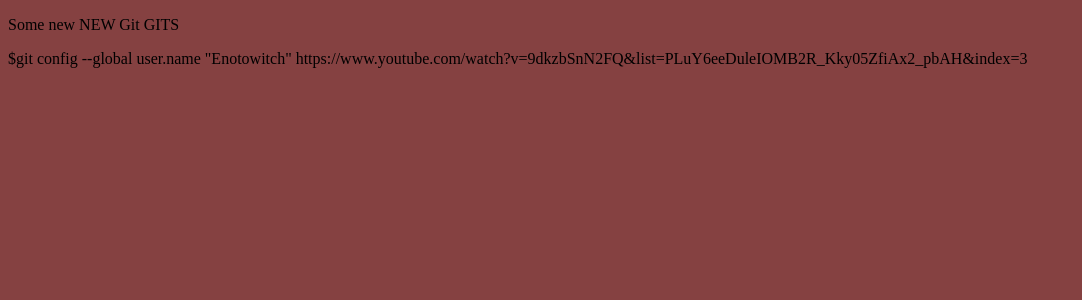
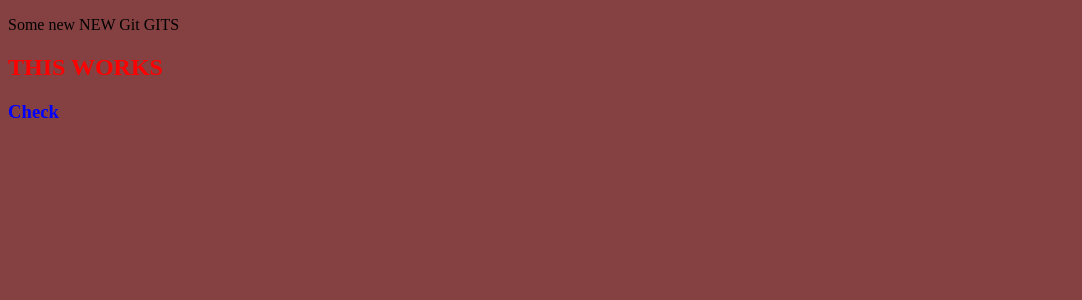
Before and after one commit to enotowitch/test, a PHP site: page / in a window 1280 px wide. Shown: the top 300 px of the page, without its empty margins (0-1082 px from the left). Run offline with PHP 8.4, Linux system fonts and the light colour scheme.

Commit message:
second change

```diff
--- a/css/style.css
+++ b/css/style.css
@@ -1,3 +1,9 @@
 body {
 	background-color: rgb(133, 65, 65);
 }
+h2 {
+	color: red;
+}
+h3{
+	color: blue;
+}
--- a/index.html
+++ b/index.html
@@ -10,8 +10,8 @@
 
 <body>
 	<p>Some new NEW Git GITS</p>
-	$git config --global user.name "Enotowitch"
-	https://www.youtube.com/watch?v=9dkzbSnN2FQ&list=PLuY6eeDuleIOMB2R_Kky05ZfiAx2_pbAH&index=3
+	<h2>THIS WORKS</h2>
+	<h3>Check</h3>
 </body>
 
 </html>
```
